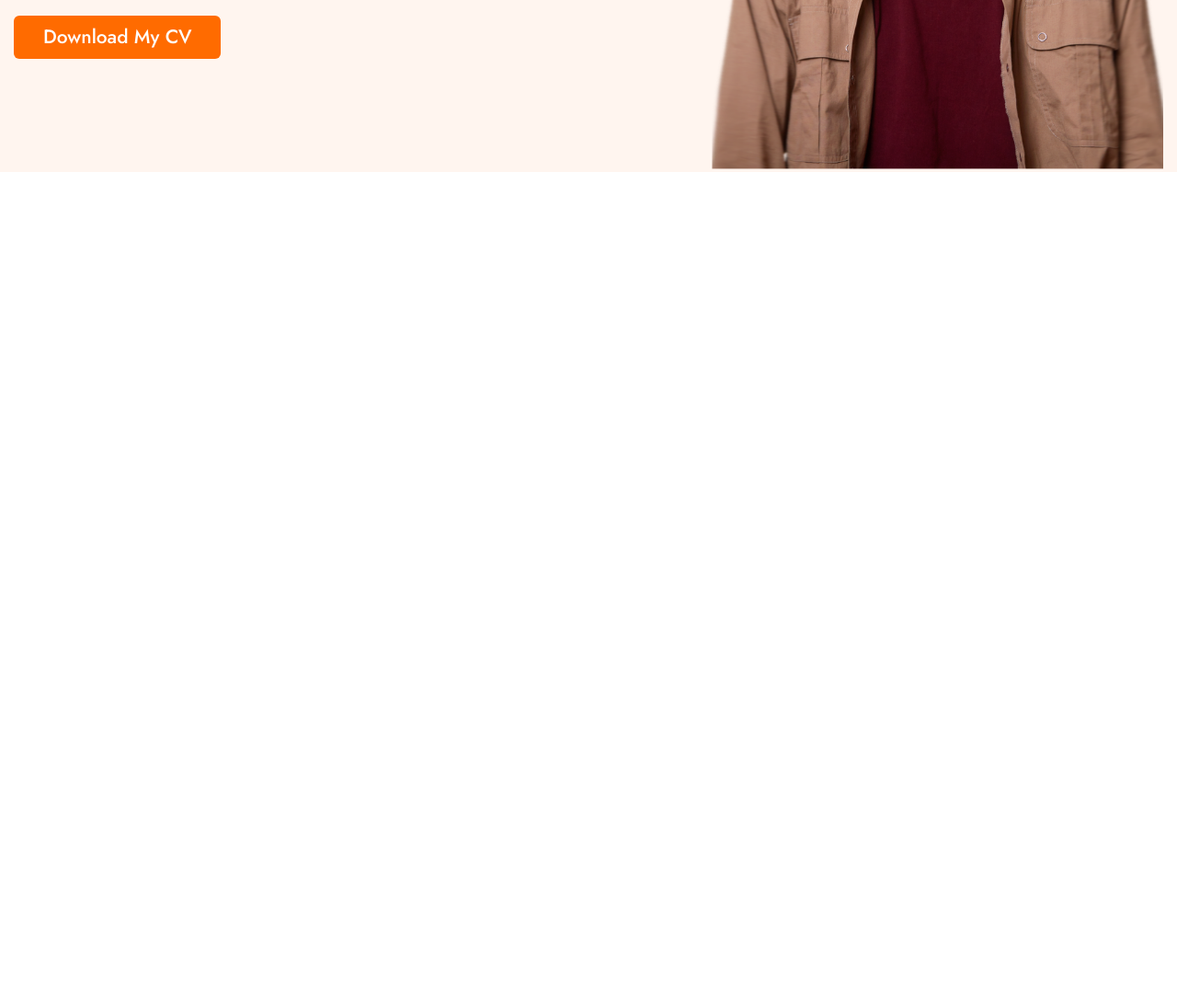
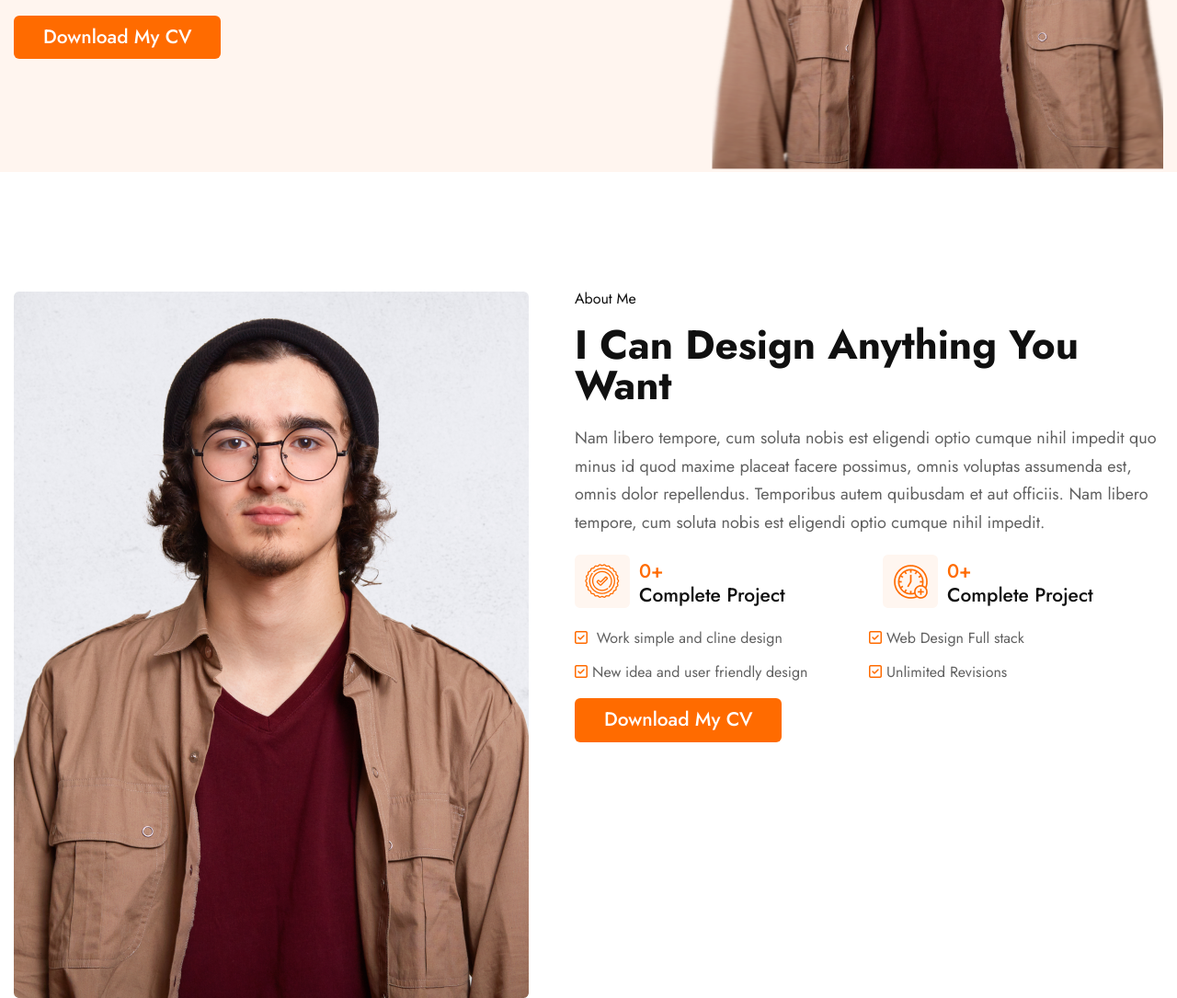
Before and after one commit to sharad2058/portfolio, a plain HTML site: page index.html in a window 1280 px wide. Shown: the part 518-1603 px from the top of the page at 92% size. Before the commit the page ends 800 px from the top, so only its background shows below. Drawn offline with Linux system fonts and the light colour scheme.

Commit message:
added css and html for the website

```diff
--- a/assets/css/style.css
+++ b/assets/css/style.css
@@ -1,5 +1,6 @@
 @import url(./reset.css);
 @import url('https://fonts.googleapis.com/css2?family=Jost:ital,wght@0,100..900;1,100..900&display=swap');
+@import url(https://cdnjs.cloudflare.com/ajax/libs/font-awesome/6.5.2/css/all.min.css);
 
 :root {
     --primary-color: #ff6b00;
@@ -35,6 +36,25 @@ h6 {
     width: 100%;
     margin: 0 15px;
 }
+
+
+.row-container h6 {
+    display: flex;
+    align-items: center;
+    gap: 20px;
+}
+
+
+.row-container p {
+    line-height: 1.7;
+    font-size: 18px;
+}
+
+.row-container h3 {
+    font-size: 44px;
+    font-weight: 700;
+}
+
 
 a.primary-button {
     display: inline-block;
@@ -115,17 +135,17 @@ a.primary-button:hover {
 
 /* END HEADER */
 
+
+
+
+
+
+
 /* Start hero section */
 .hero-row {
     background-color: var(--light-color);
 }
 
-.hero-container {
-    display: flex;
-    align-items: center;
-    gap: 20px;
-
-}
 
 .hero-content {
     display: flex;
@@ -134,6 +154,12 @@ a.primary-button:hover {
     flex-basis: 60%;
     flex-grow: 2;
     flex-wrap: wrap;
+}
+
+.hero-container {
+    display: flex;
+    align-items: center;
+    gap: 20px;
 }
 
 .hero-content h6 {
@@ -156,7 +182,6 @@ a.primary-button:hover {
 
 
 .hero-content p {
-
     line-height: 1.7;
     font-size: 18px;
 }
@@ -171,3 +196,67 @@ a.primary-button:hover {
 }
 
 /* end hero section */
+
+
+/* START ABOUT ME SECTION */
+.about-me-row {
+    padding: 130px 0;
+}
+
+.about-me-container {
+    display: flex;
+    gap: 50px;
+}
+
+.about-me-content {
+    display: flex;
+    flex-direction: column;
+    gap: 20px;
+    align-items: flex-start;
+
+}
+
+.about-me-achievement {
+    display: flex;
+    gap: 30px;
+    width: 100%;
+}
+
+.about-me-achievement-item {
+    display: flex;
+    flex-basis: calc(50% - 15px);
+    gap: 10px;
+    font-size: 21px;
+    font-weight: 500;
+    align-items: center;
+}
+
+.about-me-achievement-item div:nth-child(2) {
+    display: flex;
+    gap: 5px;
+    flex-direction: column;
+}
+
+.about-me-achievement-item .count {
+color: var(--primary-color);
+}
+
+.about-me-achievement-item .label {
+    color: var(--title-text-color);
+}
+
+.about-me-content ul {
+    display: flex;
+    flex-wrap: wrap;
+    row-gap: 20px;
+}
+.about-me-content ul li {
+    flex-basis: 50%;
+}
+
+.about-me-content ul li i {
+    color: var(--primary-color);
+    margin-right: 5px;
+}
+
+/* END ABOUT ME SECTION */
--- a/index.html
+++ b/index.html
@@ -63,6 +63,65 @@
     <!-- END HERO SECTION -->
 
 
+
+
+    <!-- START ABOUT ME SECTION -->
+    <div class="row-wrapper about-me-row">
+        <div class="row-container about-me-container">
+            <div class="about-me-image">
+                <img src="assets/css/images/about_me_image.png" alt="">
+            </div>
+            <div class="about-me-content">
+                <h6>About Me</h6>
+                <h3>I Can Design Anything You Want</h3>
+                <p>Nam libero tempore, cum soluta nobis est eligendi optio cumque nihil impedit quo minus id quod maxime
+                    placeat facere possimus, omnis voluptas assumenda est, omnis dolor repellendus. Temporibus autem
+                    quibusdam et aut officiis. Nam libero tempore, cum soluta nobis est eligendi optio cumque nihil
+                    impedit.</p>
+                <div class="about-me-achievement">
+                    <div class="about-me-achievement-item">
+                        <div>
+                            <img src="assets/css/images/aboutIconOne.png" alt="">
+                        </div>
+                        <div>
+                            <div class="count">0+</div>
+                            <div class="label">Complete Project</div>
+                        </div>
+                    </div>
+                    <div class="about-me-achievement-item">
+                        <div>
+                            <img src="assets/css/images/aboutIconTwo.png" alt="">
+                        </div>
+                        <div>
+                            <div class="count">0+</div>
+                            <div class="label">Complete Project</div>
+                        </div>
+
+                    </div>
+                </div>
+
+
+                <ul>
+                    <li><i class="fa-regular fa-square-check"></i> Work simple and cline design</li>
+                    <li><i class="fa-regular fa-square-check"></i>Web Design Full stack</li>
+                    <li><i class="fa-regular fa-square-check"></i>New idea and user friendly design</li>
+                    <li><i class="fa-regular fa-square-check"></i>Unlimited Revisions</li>
+                </ul>
+
+                <a download class="primary-button" href="assets/css/pdf/cv.pdf">Download My CV</a>
+
+
+
+
+            </div>
+
+        </div>
+    </div>
+
+
+    <!-- END ABOUT ME SECTION -->
+
+
 </body>
 
 </html>
```
Also changed, not shown: assets/css/images/aboutIconOne.png (added), assets/css/images/aboutIconTwo.png (added), assets/css/images/about_me_image.png (added).
